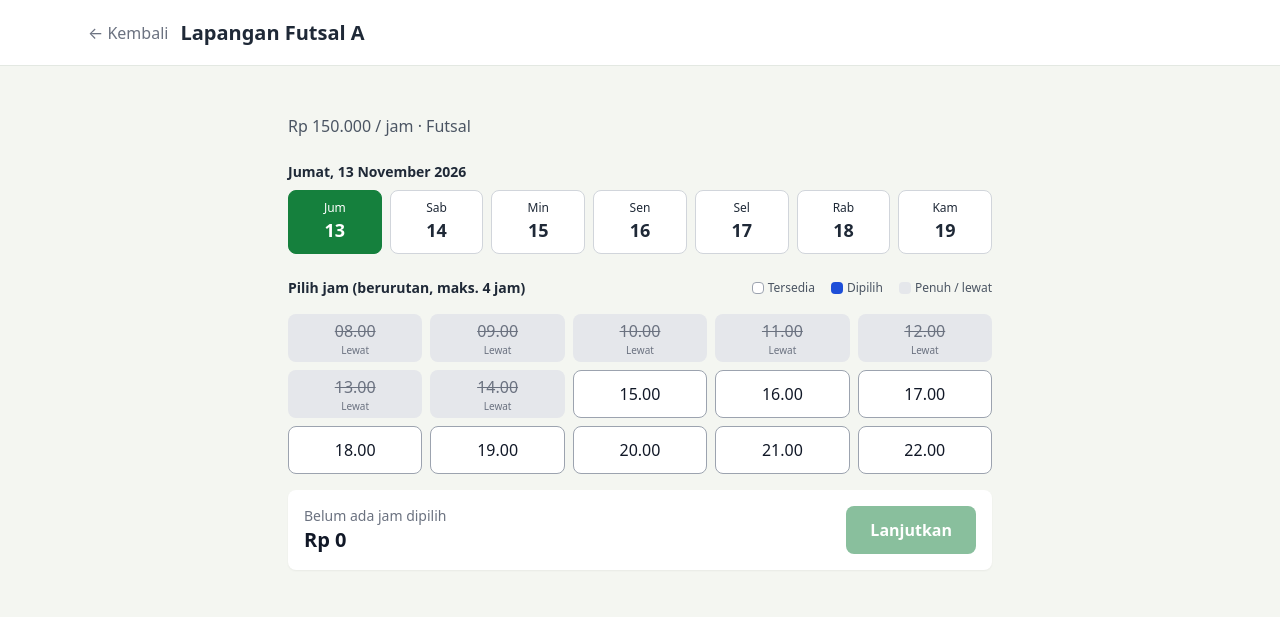
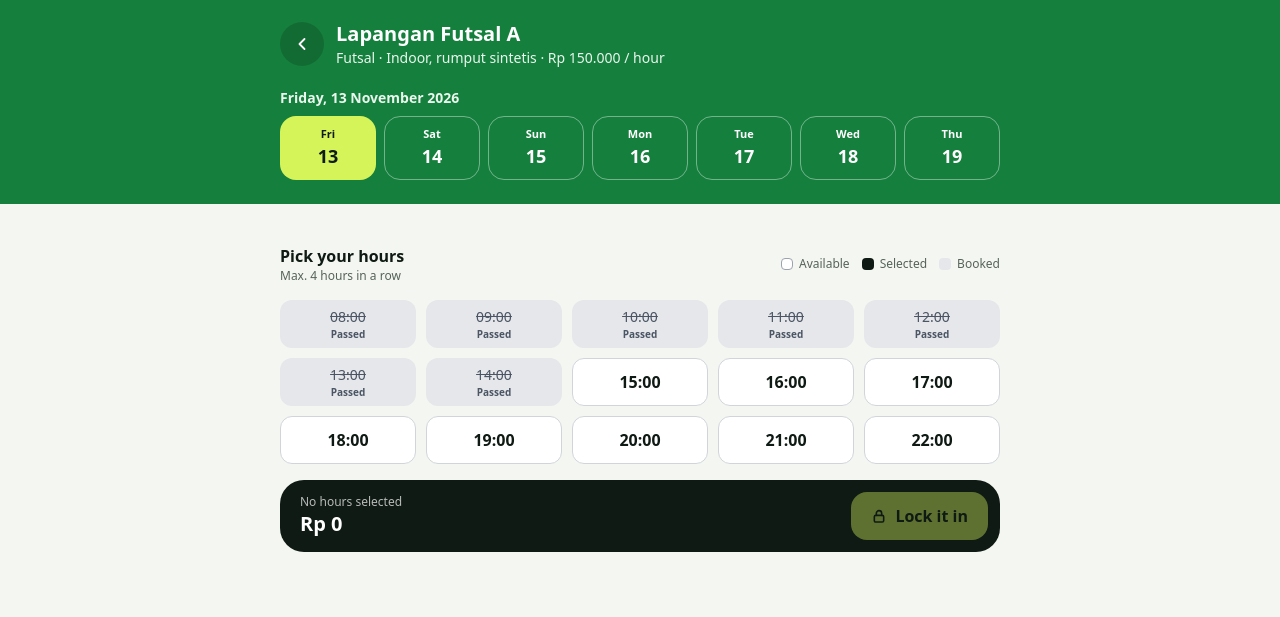
Before and after one commit to enricodamario/quickcourt, a Laravel app: page /lapangan/1 in a window 1280 px wide. Shown: the part 65-682 px from the top of the page. Run offline with Laravel 12, Linux system fonts and the light colour scheme; a user stored in the database is signed in; data comes from the database, SQL or seed files in the repository; tables that the repository leaves empty hold one stand-in row (values such as "Sample post"); style sheets or scripts are compiled from the project's sources; parts of the project's set-up code (start-up, migrations or seed data) failed here and were passed over; some web fonts are replaced.

Commit message:
Redesign schedule page with quick slot selection

```diff
--- a/app/Http/Controllers/JadwalController.php
+++ b/app/Http/Controllers/JadwalController.php
@@ -2,8 +2,9 @@
 
 namespace App\Http\Controllers;
 
+use App\Models\Booking;
 use App\Models\BookingSlot;
-use App\Models\Booking;
+use App\Models\JenisLapangan;
 use App\Models\Lapangan;
 use Illuminate\Http\Request;
 use Illuminate\Support\Carbon;
@@ -12,15 +13,51 @@ class JadwalController extends Controller
 {
     public const HARI_KE_DEPAN = 7;
 
-       public function index()
+    public function index(Request $request)
     {
+        Booking::bersihkanKedaluwarsa();
+
+        $filter = $request->validate([
+            'jenis' => ['nullable', 'integer'],
+            'cari' => ['nullable', 'string', 'max:100'],
+        ]);
+
+        // Chip filter: hanya jenis yang punya lapangan aktif
+        $daftarJenis = JenisLapangan::whereHas('lapangan', fn ($query) => $query->where('status', 'aktif'))
+            ->orderBy('nama')
+            ->get();
+
         $daftarLapangan = Lapangan::with('jenis')
             ->where('status', 'aktif')
+            ->when($filter['jenis'] ?? null, fn ($query, $jenis) => $query->where('jenis_lapangan_id', $jenis))
+            ->when($filter['cari'] ?? null, fn ($query, $cari) => $query->where('nama', 'like', '%' . $cari . '%'))
             ->orderBy('jenis_lapangan_id')
             ->orderBy('nama')
             ->get();
 
-        return view('jadwal.index', compact('daftarLapangan'));
+        // Jam terisi hari ini untuk SEMUA lapangan yang tampil, diambil dalam satu query
+        $terisiHariIni = BookingSlot::whereIn('lapangan_id', $daftarLapangan->pluck('id'))
+            ->where('tanggal', today()->toDateString())
+            ->get(['lapangan_id', 'jam'])
+            ->groupBy('lapangan_id')
+            ->map(fn ($slots) => $slots->pluck('jam')->all());
+
+        // "Available today": 3 jam kosong terdekat hari ini untuk setiap lapangan
+        $jamMulai = max(Lapangan::JAM_BUKA, now()->hour + 1);
+        $jamKosong = [];
+
+        foreach ($daftarLapangan as $lapangan) {
+            $terisi = $terisiHariIni[$lapangan->id] ?? [];
+            $jamKosong[$lapangan->id] = [];
+
+            for ($jam = $jamMulai; $jam < Lapangan::JAM_TUTUP && count($jamKosong[$lapangan->id]) < 3; $jam++) {
+                if (! in_array($jam, $terisi)) {
+                    $jamKosong[$lapangan->id][] = $jam;
+                }
+            }
+        }
+
+        return view('jadwal.index', compact('daftarLapangan', 'daftarJenis', 'filter', 'jamKosong'));
     }
 
     public function show(Request $request, Lapangan $lapangan)
@@ -39,13 +76,13 @@ class JadwalController extends Controller
                 'after_or_equal:' . $hariIni->toDateString(),
                 'before_or_equal:' . $hariTerakhir->toDateString(),
             ],
+            'jam' => ['nullable', 'integer'],
         ]);
 
         $tanggal = $request->filled('tanggal')
             ? Carbon::parse($request->query('tanggal'))
             : $hariIni;
 
-        // Ambil semua jam yang sudah terisi untuk lapangan & tanggal ini: satu query.
         $jamTerisi = BookingSlot::where('lapangan_id', $lapangan->id)
             ->where('tanggal', $tanggal->toDateString())
             ->pluck('jam')
@@ -63,9 +100,21 @@ class JadwalController extends Controller
 
             $slots[] = [
                 'jam' => $jam,
-                'label' => sprintf('%02d.00', $jam),
+                'label' => sprintf('%02d:00', $jam),
                 'status' => $status,
             ];
+        }
+
+        // Jam yang langsung terpilih kalau datang dari chip "Available today" di Explore
+        $jamDipilih = [];
+        if ($request->filled('jam')) {
+            $jamDiminta = (int) $request->query('jam');
+
+            foreach ($slots as $slot) {
+                if ($slot['jam'] === $jamDiminta && $slot['status'] === 'tersedia') {
+                    $jamDipilih = [(string) $jamDiminta];
+                }
+            }
         }
 
         $daftarHari = [];
@@ -73,12 +122,12 @@ class JadwalController extends Controller
             $hari = $hariIni->copy()->addDays($i);
             $daftarHari[] = [
                 'tanggal' => $hari->toDateString(),
-                'nama' => $hari->locale('id')->translatedFormat('D'),
+                'nama' => $hari->translatedFormat('D'),
                 'angka' => $hari->format('d'),
                 'aktif' => $hari->isSameDay($tanggal),
             ];
         }
 
-        return view('jadwal.show', compact('lapangan', 'tanggal', 'slots', 'daftarHari'));
+        return view('jadwal.show', compact('lapangan', 'tanggal', 'slots', 'daftarHari', 'jamDipilih'));
     }
 }
--- a/resources/views/jadwal/show.blade.php
+++ b/resources/views/jadwal/show.blade.php
@@ -1,94 +1,122 @@
 <x-app-layout>
-    <x-slot name="header">
+    @php
+        // Teks untuk ringkasan di bar bawah (dipakai oleh JavaScript, jadi diterjemahkan di sini)
+        $teks = [
+            'none' => __('No hours selected'),
+            'one' => __('1 hour'),
+            'many' => __(':count hours'),
+        ];
+    @endphp
+
+    {{-- Header hijau: nama lapangan + pilihan tanggal --}}
+    <section class="bg-court text-white">
+        <div class="max-w-3xl mx-auto px-4 sm:px-6 pt-5 pb-6 space-y-5">
             <div class="flex items-center gap-3">
-            <a href="{{ route('lapangan.index') }}" class="text-gray-500 hover:text-gray-800">&larr; Kembali</a>
-            <h2 class="font-semibold text-xl text-gray-800 leading-tight">
-                {{ $lapangan->nama }}
-            </h2>
+                <a href="{{ route('lapangan.index') }}" aria-label="{{ __('Back') }}"
+                   class="h-11 w-11 shrink-0 rounded-full bg-court-deep flex items-center justify-center hover:bg-court-dark">
+                    <svg class="h-5 w-5" viewBox="0 0 24 24" fill="none" stroke="currentColor" stroke-width="2.2" stroke-linecap="round" stroke-linejoin="round" aria-hidden="true"><path d="m15 18-6-6 6-6"/></svg>
+                </a>
+                <div class="min-w-0">
+                    <h1 class="text-xl font-extrabold truncate">{{ $lapangan->nama }}</h1>
+                    <p class="text-sm text-court-soft truncate">
+                        {{ $lapangan->jenis->nama }}@if ($lapangan->deskripsi) · {{ $lapangan->deskripsi }}@endif
+                        · Rp {{ number_format($lapangan->harga_per_jam, 0, ',', '.') }} / {{ __('hour') }}
+                    </p>
                 </div>
-    </x-slot>
+            </div>
 
-    <div class="py-12">
-        <div class="max-w-3xl mx-auto px-4 sm:px-6 lg:px-8 space-y-6">
+            <div>
+                <p class="text-sm font-semibold text-court-soft mb-2">{{ $tanggal->translatedFormat('l, d F Y') }}</p>
+                <div class="grid grid-cols-7 gap-1.5 sm:gap-2">
+                    @foreach ($daftarHari as $hari)
+                        <a href="{{ route('lapangan.show', ['lapangan' => $lapangan, 'tanggal' => $hari['tanggal']]) }}"
+                           @if ($hari['aktif']) aria-current="date" @endif
+                           @class([
+                               'h-16 rounded-2xl flex flex-col items-center justify-center',
+                               'bg-volt text-ink' => $hari['aktif'],
+                               'border border-white/40 text-white hover:bg-court-deep' => ! $hari['aktif'],
+                           ])>
+                            <span class="text-[11px] font-semibold">{{ $hari['nama'] }}</span>
+                            <span class="text-lg font-extrabold">{{ $hari['angka'] }}</span>
+                        </a>
+                    @endforeach
+                </div>
+            </div>
+        </div>
+    </section>
 
-            <p class="text-gray-600">
-                Rp {{ number_format($lapangan->harga_per_jam, 0, ',', '.') }} / jam
-                · {{ $lapangan->jenis->nama }}
-            </p>
+    {{-- Pilih jam --}}
+    <form method="POST" action="{{ route('booking.store') }}"
+          x-data="{
+              dipilih: @js($jamDipilih),
+              harga: {{ $lapangan->harga_per_jam }},
+              teks: @js($teks),
+              jam(n) { return String(n).padStart(2, '0') + ':00' },
+              get ringkasan() {
+                  if (this.dipilih.length === 0) return this.teks.none;
+                  const j = this.dipilih.map(Number).sort((a, b) => a - b);
+                  const durasi = j.length === 1 ? this.teks.one : this.teks.many.replace(':count', j.length);
+                  return durasi + ' · ' + this.jam(j[0]) + '–' + this.jam(j[j.length - 1] + 1);
+              },
+              get total() { return 'Rp ' + (this.dipilih.length * this.harga).toLocaleString('id-ID') }
+          }"
+          class="max-w-3xl mx-auto px-4 sm:px-6 py-6 space-y-4">
+        @csrf
+        <input type="hidden" name="lapangan_id" value="{{ $lapangan->id }}">
+        <input type="hidden" name="tanggal" value="{{ $tanggal->toDateString() }}">
 
         @if ($errors->any())
-                <div class="p-4 rounded-md bg-red-50 text-red-800 space-y-1">
+            <div class="p-4 rounded-2xl bg-red-50 text-red-800 text-sm space-y-1">
                 @foreach ($errors->all() as $pesan)
                     <p>{{ $pesan }}</p>
                 @endforeach
             </div>
         @endif
 
-            {{-- Pilih tanggal --}}
+        <div class="flex flex-wrap items-center justify-between gap-3">
             <div>
-                <p class="text-sm font-semibold text-gray-800 mb-2">
-                    {{ $tanggal->locale('id')->translatedFormat('l, d F Y') }}
-                </p>
-                <div class="grid grid-cols-7 gap-2">
-                    @foreach ($daftarHari as $hari)
-                        <a href="{{ route('lapangan.show', ['lapangan' => $lapangan, 'tanggal' => $hari['tanggal']]) }}"
-                           class="flex flex-col items-center justify-center h-16 rounded-lg border text-sm
-                                  {{ $hari['aktif'] ? 'bg-green-700 border-green-700 text-white' : 'bg-white border-gray-300 text-gray-800 hover:border-green-600' }}">
-                            <span class="text-xs">{{ $hari['nama'] }}</span>
-                            <span class="text-lg font-bold">{{ $hari['angka'] }}</span>
-                        </a>
-                    @endforeach
+                <h2 class="text-base font-bold">{{ __('Pick your hours') }}</h2>
+                <p class="text-xs text-muted">{{ __('Max. 4 hours in a row') }}</p>
+            </div>
+            <div class="flex gap-3 text-xs text-muted">
+                <span class="flex items-center gap-1.5"><span class="h-3 w-3 rounded bg-white border border-gray-400"></span>{{ __('Available') }}</span>
+                <span class="flex items-center gap-1.5"><span class="h-3 w-3 rounded bg-ink"></span>{{ __('Selected') }}</span>
+                <span class="flex items-center gap-1.5"><span class="h-3 w-3 rounded bg-gray-200"></span>{{ __('Booked') }}</span>
             </div>
         </div>
 
-            {{-- Grid jam: form untuk memilih jam --}}
-            <form method="GET" action="{{ route('booking.create') }}" x-data="{ dipilih: [] }" class="space-y-4">
-                <input type="hidden" name="lapangan_id" value="{{ $lapangan->id }}">
-                <input type="hidden" name="tanggal" value="{{ $tanggal->toDateString() }}">
-
-                <div class="flex flex-wrap items-center justify-between gap-2">
-                    <p class="text-sm font-semibold text-gray-800">Pilih jam (berurutan, maks. 4 jam)</p>
-                    <div class="flex gap-4 text-xs text-gray-600">
-                        <span class="flex items-center gap-1"><span class="w-3 h-3 rounded bg-white border border-gray-400"></span>Tersedia</span>
-                        <span class="flex items-center gap-1"><span class="w-3 h-3 rounded bg-blue-700"></span>Dipilih</span>
-                        <span class="flex items-center gap-1"><span class="w-3 h-3 rounded bg-gray-200"></span>Penuh / lewat</span>
-                    </div>
-                </div>
-
-                <div class="grid grid-cols-3 sm:grid-cols-5 gap-2">
+        <div class="grid grid-cols-3 sm:grid-cols-5 gap-2.5">
             @foreach ($slots as $slot)
                 @if ($slot['status'] === 'tersedia')
                     <label class="cursor-pointer">
                         <input type="checkbox" name="jam[]" value="{{ $slot['jam'] }}" x-model="dipilih" class="peer sr-only">
-                                <span class="h-12 flex items-center justify-center rounded-lg border border-gray-400 bg-white text-gray-900 font-medium
-                                             peer-checked:bg-blue-700 peer-checked:border-blue-700 peer-checked:text-white
-                                             peer-focus-visible:ring-2 peer-focus-visible:ring-blue-500">
+                        <span class="h-12 rounded-xl border border-gray-300 bg-white font-semibold flex items-center justify-center transition
+                                     hover:border-ink
+                                     peer-checked:bg-ink peer-checked:border-ink peer-checked:text-volt peer-checked:font-extrabold
+                                     peer-focus-visible:ring-2 peer-focus-visible:ring-court peer-focus-visible:ring-offset-2">
                             {{ $slot['label'] }}
                         </span>
                     </label>
                 @else
-                            <div class="h-12 flex flex-col items-center justify-center rounded-lg bg-gray-200 text-gray-500">
-                                <span class="line-through">{{ $slot['label'] }}</span>
-                                <span class="text-[10px]">{{ $slot['status'] === 'penuh' ? 'Penuh' : 'Lewat' }}</span>
+                    <div class="h-12 rounded-xl bg-gray-200 text-gray-600 flex flex-col items-center justify-center">
+                        <span class="text-sm line-through">{{ $slot['label'] }}</span>
+                        <span class="text-[10px] font-semibold">{{ $slot['status'] === 'penuh' ? __('Booked') : __('Passed') }}</span>
                     </div>
                 @endif
             @endforeach
         </div>
 
-                {{-- Ringkasan + tombol lanjut --}}
-                <div class="flex items-center justify-between gap-4 bg-white rounded-lg shadow-sm p-4">
-                    <div>
-                        <p class="text-sm text-gray-500"
-                           x-text="dipilih.length ? dipilih.length + ' jam dipilih' : 'Belum ada jam dipilih'">Belum ada jam dipilih</p>
-                        <p class="text-xl font-bold text-gray-900"
-                           x-text="'Rp ' + (dipilih.length * {{ $lapangan->harga_per_jam }}).toLocaleString('id-ID')">Rp 0</p>
+        {{-- Bar bawah: ringkasan + tombol Lock it in --}}
+        <div class="sticky bottom-24 md:bottom-4 z-20 rounded-3xl bg-ink text-white p-3 pl-5 flex items-center justify-between gap-3">
+            <div class="min-w-0">
+                <p class="text-xs text-white/70 truncate" x-text="ringkasan">{{ $teks['none'] }}</p>
+                <p class="text-xl font-extrabold" x-text="total">Rp 0</p>
             </div>
             <button type="submit" :disabled="dipilih.length === 0"
-                            class="px-6 py-3 rounded-lg bg-green-700 text-white font-semibold hover:bg-green-800 disabled:opacity-50 disabled:cursor-not-allowed">
-                        Lanjutkan
+                    class="h-12 shrink-0 px-5 rounded-2xl bg-volt text-ink font-extrabold inline-flex items-center gap-2 hover:brightness-95 disabled:opacity-40 disabled:cursor-not-allowed">
+                <svg class="h-4 w-4" viewBox="0 0 24 24" fill="none" stroke="currentColor" stroke-width="2.4" stroke-linecap="round" aria-hidden="true"><rect x="5" y="11" width="14" height="10" rx="2"/><path d="M8 11V8a4 4 0 0 1 8 0v3"/></svg>
+                {{ __('Lock it in') }}
             </button>
         </div>
     </form>
-        </div>
-    </div>
 </x-app-layout>
```
Also changed, not shown: lang/id.json (+13 -1 lines). Lines whose indentation alone changed are shown as unchanged.
